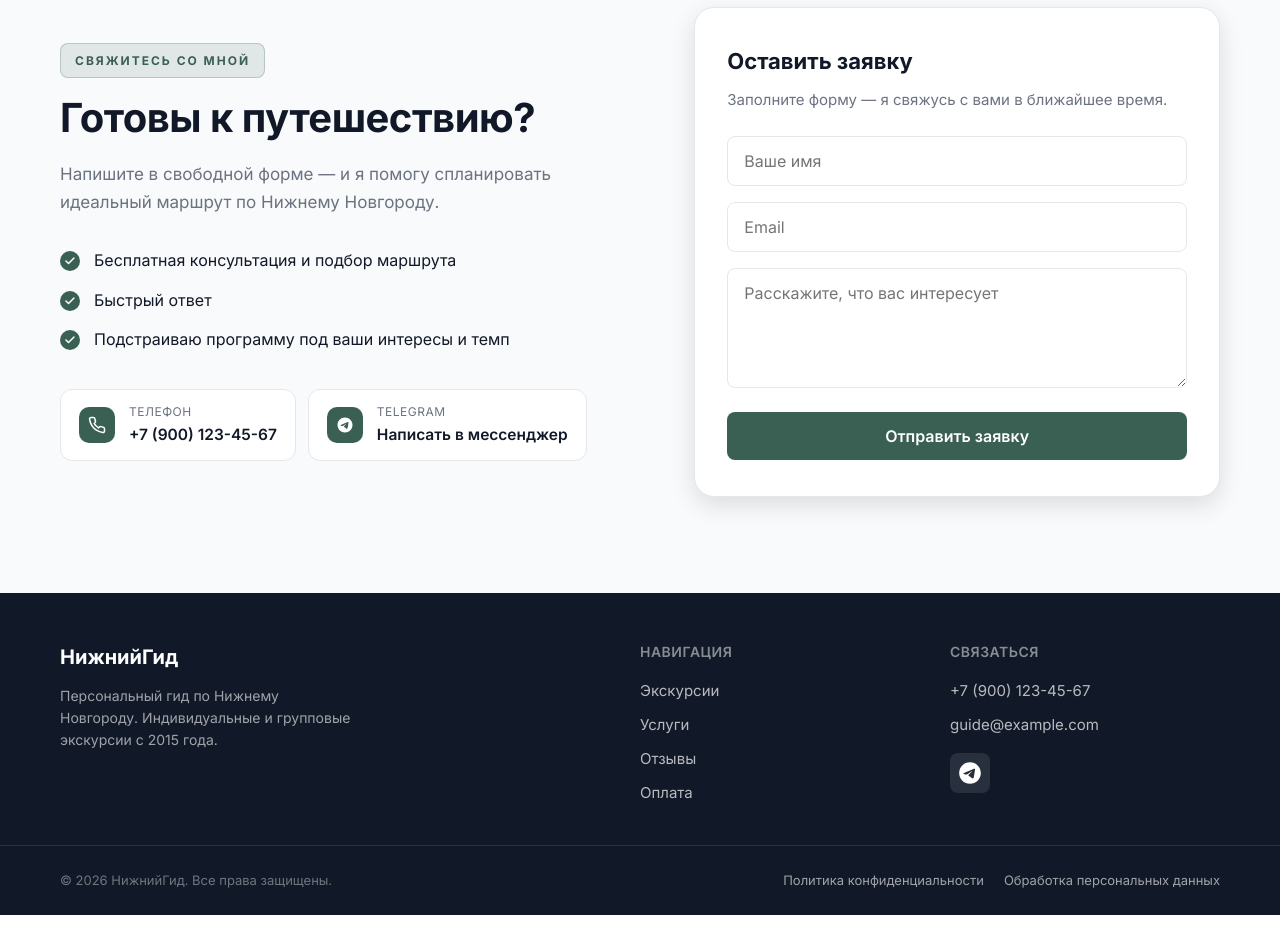
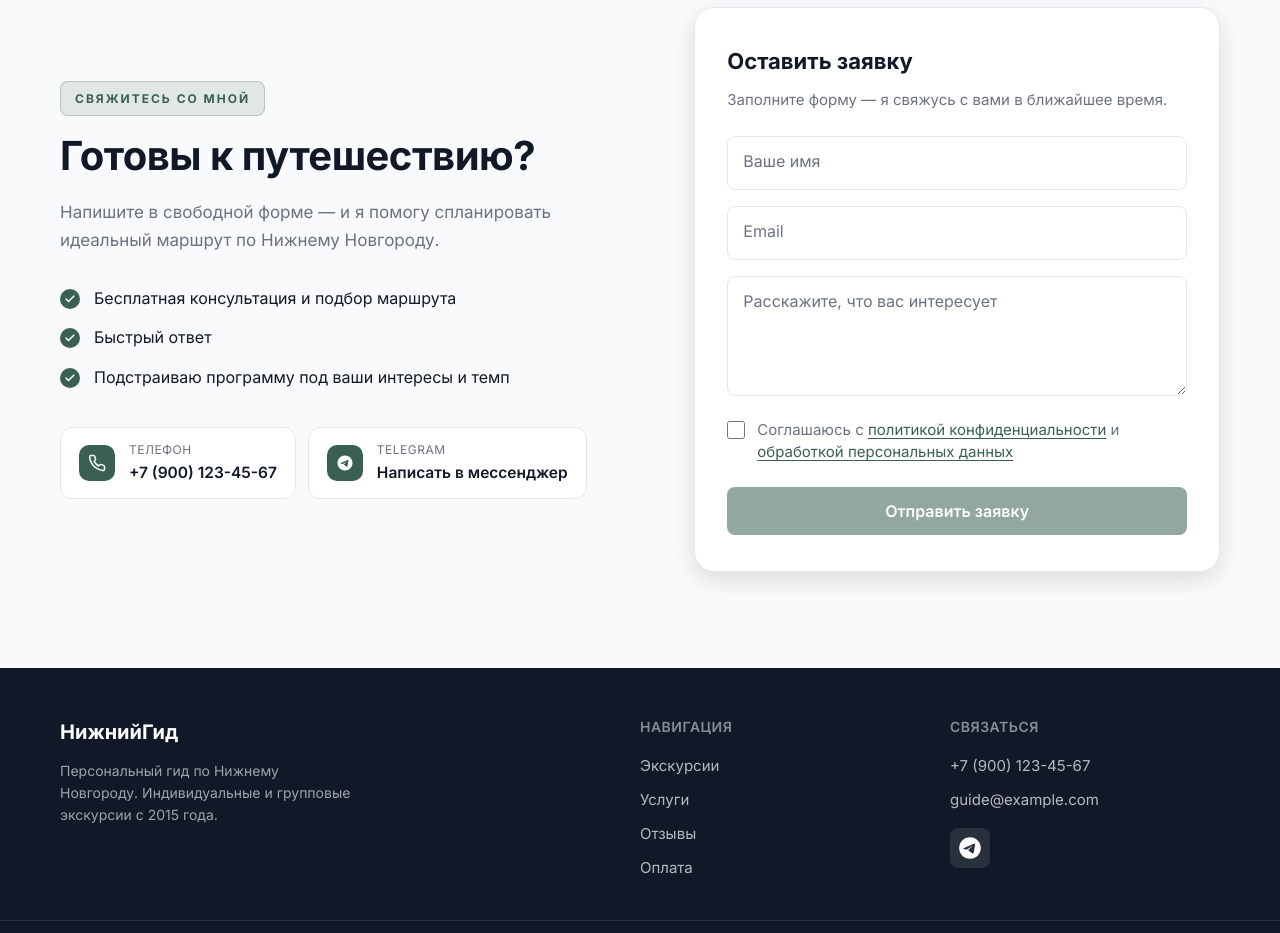
Before and after one commit to farkuy/mami, a React (Vite) app: page / in a window 1280 px wide. Shown: the part 3600-4533 px from the top of the page. Built offline with nearby package versions, Linux system fonts and the light colour scheme.

Commit message:
correct mail form

```diff
--- a/src/components/OrderForm/OrderForm.module.css
+++ b/src/components/OrderForm/OrderForm.module.css
@@ -4,23 +4,28 @@
   gap: 16px;
 }
 
+.field {
+  position: relative;
+}
+
 .input,
 .textarea {
   width: 100%;
-  padding: 14px 16px;
+  padding: 22px 16px 10px;
   font-size: 1rem;
   font-family: inherit;
   border: 1px solid var(--color-border);
   border-radius: 8px;
   background: #fff;
   color: var(--color-text);
-  transition: border-color var(--transition);
+  transition: border-color var(--transition), box-shadow var(--transition);
   outline: none;
 }
 
 .input:focus,
 .textarea:focus {
   border-color: var(--color-accent);
+  box-shadow: 0 0 0 3px rgba(57, 96, 83, 0.12);
 }
 
 .input:disabled {
@@ -30,9 +35,63 @@
   opacity: 1;
 }
 
+.label {
+  position: absolute;
+  top: 17px;
+  left: 16px;
+  max-width: calc(100% - 32px);
+  color: var(--color-text-light);
+  font-size: 1rem;
+  line-height: 1;
+  pointer-events: none;
+  transform-origin: left top;
+  transition:
+    top var(--transition),
+    color var(--transition),
+    font-size var(--transition);
+}
+
+.input:focus + .label,
+.input:not(:placeholder-shown) + .label,
+.textarea:focus + .label,
+.textarea:not(:placeholder-shown) + .label,
+.fieldDisabled .label {
+  top: 8px;
+  color: var(--color-accent);
+  font-size: 0.75rem;
+}
+
 .textarea {
   resize: vertical;
   min-height: 120px;
+}
+
+.consent {
+  display: grid;
+  grid-template-columns: 20px 1fr;
+  gap: 10px;
+  align-items: flex-start;
+  color: var(--color-text-light);
+  font-size: 0.9375rem;
+  line-height: 1.45;
+}
+
+.checkbox {
+  width: 18px;
+  height: 18px;
+  margin-top: 2px;
+  accent-color: var(--color-accent);
+  cursor: pointer;
+}
+
+.consentLink {
+  color: var(--color-accent);
+  text-decoration: underline;
+  text-underline-offset: 3px;
+}
+
+.consentLink:hover {
+  color: var(--color-accent-hover);
 }
 
 .submit {
@@ -40,6 +99,12 @@
   margin-top: 8px;
 }
 
+.submit:disabled {
+  cursor: not-allowed;
+  opacity: 0.55;
+  transform: none;
+}
+
 .success {
   text-align: center;
   font-size: 1.125rem;
--- a/src/components/OrderForm/OrderForm.tsx
+++ b/src/components/OrderForm/OrderForm.tsx
@@ -1,4 +1,5 @@
-import { type FormEvent, useState } from 'react';
+import { type FormEvent, useId, useState } from 'react';
+import { Link } from 'react-router-dom';
 import Button from '../ui/Button/Button';
 import styles from './OrderForm.module.css';
 
@@ -10,10 +11,12 @@ type Props = {
 };
 
 export default function OrderForm({ tourName, autoFocusFirst = false }: Props) {
+  const formId = useId();
   const [submitted, setSubmitted] = useState(false);
   const [name, setName] = useState('');
   const [email, setEmail] = useState('');
   const [message, setMessage] = useState('');
+  const [acceptedPolicy, setAcceptedPolicy] = useState(false);
 
   const handleSubmit = (e: FormEvent) => {
     e.preventDefault();
@@ -38,44 +41,93 @@ export default function OrderForm({ tourName, autoFocusFirst = false }: Props) {
   };
 
   if (submitted) {
-    return <p className={styles.success}>Спасибо! Я свяжусь с вами в ближайшее время.</p>;
+    return <p className={styles.success}>Спасибо! Открылось письмо с вашей заявкой.</p>;
   }
 
   return (
     <form className={styles.form} onSubmit={handleSubmit}>
       {tourName && (
+        <div className={`${styles.field} ${styles.fieldDisabled}`}>
           <input
+            id={`${formId}-tour`}
             className={styles.input}
             type="text"
             value={tourName}
             disabled
-          aria-label="Экскурсия"
           />
+          <label className={styles.label} htmlFor={`${formId}-tour`}>
+            Экскурсия
+          </label>
+        </div>
       )}
+
+      <div className={styles.field}>
         <input
+          id={`${formId}-name`}
           className={styles.input}
           type="text"
-        placeholder="Ваше имя"
+          placeholder=" "
           value={name}
           onChange={(e) => setName(e.target.value)}
           required
           autoFocus={autoFocusFirst}
+          autoComplete="name"
         />
+        <label className={styles.label} htmlFor={`${formId}-name`}>
+          Ваше имя
+        </label>
+      </div>
+
+      <div className={styles.field}>
         <input
+          id={`${formId}-email`}
           className={styles.input}
           type="email"
-        placeholder="Email"
+          placeholder=" "
           value={email}
           onChange={(e) => setEmail(e.target.value)}
           required
+          autoComplete="email"
         />
+        <label className={styles.label} htmlFor={`${formId}-email`}>
+          Email
+        </label>
+      </div>
+
+      <div className={styles.field}>
         <textarea
+          id={`${formId}-message`}
           className={styles.textarea}
-        placeholder="Расскажите, что вас интересует"
+          placeholder=" "
           value={message}
           onChange={(e) => setMessage(e.target.value)}
         />
-      <Button type="submit" variant="accent" fullWidth className={styles.submit}>
+        <label className={styles.label} htmlFor={`${formId}-message`}>
+          Расскажите, что вас интересует
+        </label>
+      </div>
+
+      <label className={styles.consent}>
+        <input
+          className={styles.checkbox}
+          type="checkbox"
+          checked={acceptedPolicy}
+          onChange={(e) => setAcceptedPolicy(e.target.checked)}
+          required
+        />
+        <span>
+          Соглашаюсь с{' '}
+          <Link to="/privacy" className={styles.consentLink}>
+            политикой конфиденциальности
+          </Link>{' '}
+          и{' '}
+          <Link to="/data-policy" className={styles.consentLink}>
+            обработкой персональных данных
+          </Link>
+        </span>
+      </label>
+
+      <Button type="submit" variant="accent" fullWidth className={styles.submit} disabled={!acceptedPolicy}>
         Отправить заявку
       </Button>
     </form>
```
Lines whose indentation alone changed are shown as unchanged.
